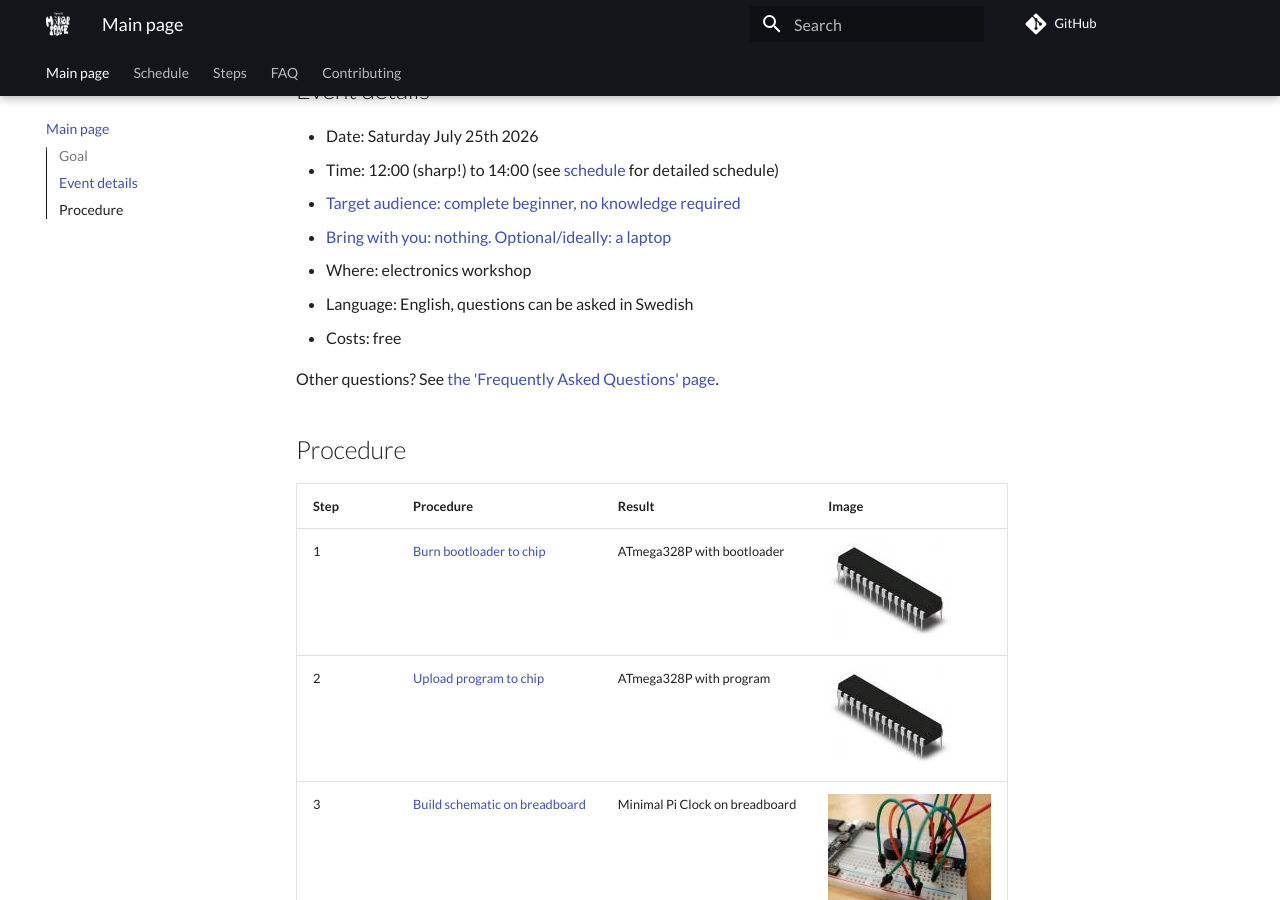
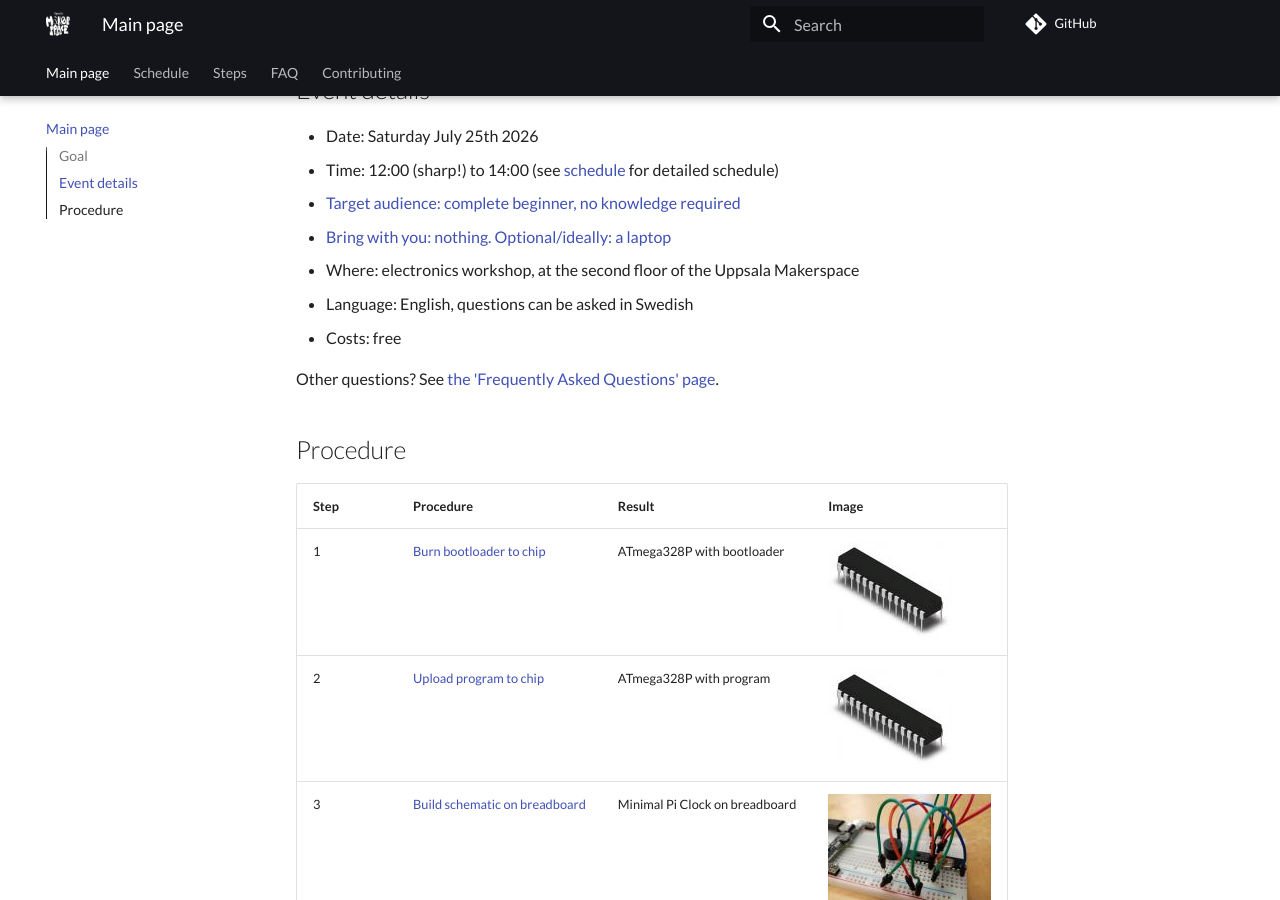
Before and after one commit to richelbilderbeek/build_bare_bone_arduino_machine_workshop, an MkDocs documentation site: the page built from docs/README.md, in a window 1280 px wide and 900 px high, scrolled down 617 px. Built offline with MkDocs 1.6.1 and Material for MkDocs 9.7.7, drawn with Linux system fonts in a browser that asks for light colours; comment, search, counter and statistics services are not loaded.

Commit message:
Clarify location

```diff
--- a/docs/README.md
+++ b/docs/README.md
@@ -22,7 +22,7 @@ uses the ATmega328P chip of an Arduino
 - Time: 12:00 (sharp!) to 14:00 (see [schedule](schedule.md) for detailed schedule)
 - [Target audience: complete beginner, no knowledge required](faq.md#at-what-level-is-the-workshop-taught)
 - [Bring with you: nothing. Optional/ideally: a laptop](faq.md#what-do-i-need-to-bring)
-- Where: electronics workshop
+- Where: electronics workshop, at the second floor of the Uppsala Makerspace
 - Language: English, questions can be asked in Swedish
 - Costs: free
 
```
